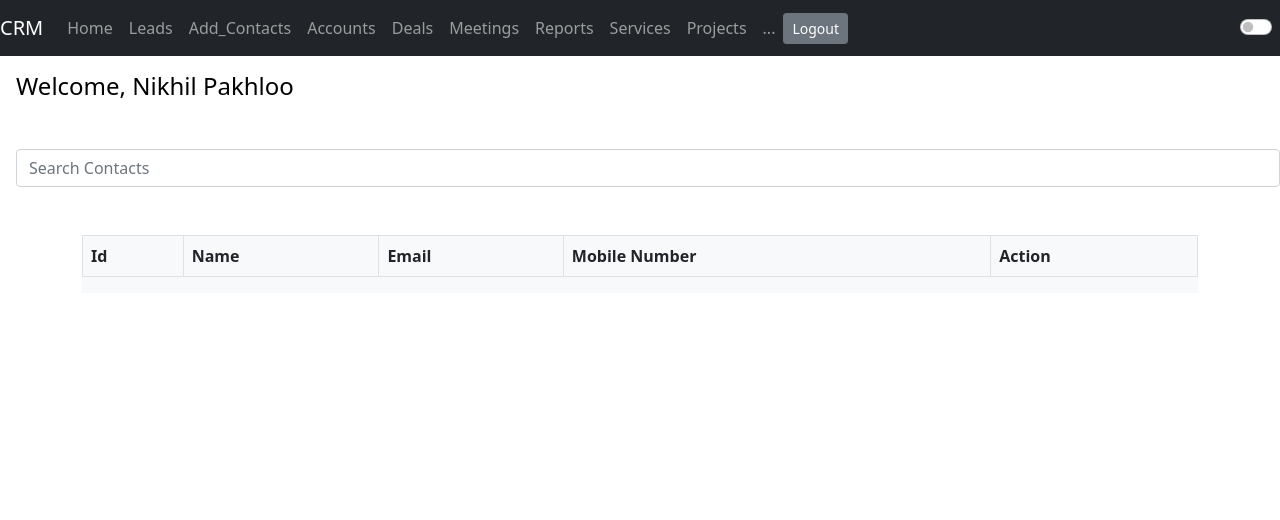
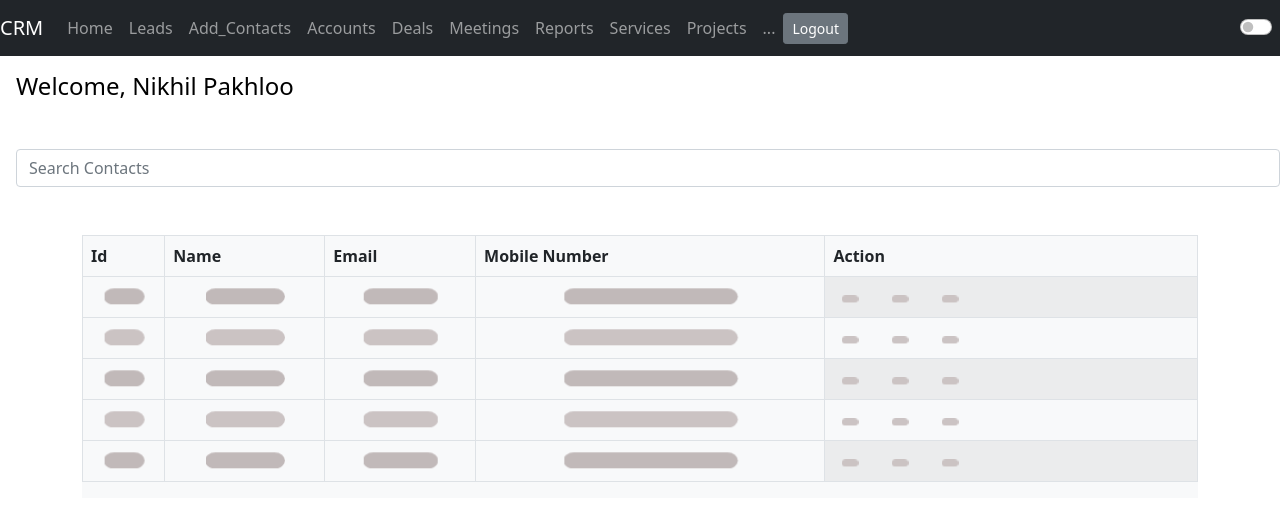
Before and after one commit to nikhilpakhloo/zohoCrmCrud, a React (Create React App) app: page /app in a window 1280 px wide. Shown: the top 520 px of the page. Built offline with nearby package versions, Linux system fonts and the light colour scheme.

Commit message:
Added loading ui

```diff
--- a/package.json
+++ b/package.json
@@ -3,6 +3,7 @@
   "version": "0.1.0",
   "private": true,
   "dependencies": {
+    "@reduxjs/toolkit": "^1.9.5",
     "@testing-library/jest-dom": "^5.17.0",
     "@testing-library/react": "^13.4.0",
     "@testing-library/user-event": "^13.5.0",
@@ -15,8 +16,11 @@
     "react": "^18.2.0",
     "react-bootstrap": "^2.8.0",
     "react-dom": "^18.2.0",
+    "react-loading-skeleton": "^3.3.1",
     "react-modal": "^3.16.1",
+    "react-redux": "^8.1.2",
     "react-scripts": "5.0.1",
+    "redux": "^4.2.1",
     "web-vitals": "^2.1.4"
   },
   "scripts": {
--- a/src/Components/Dashboard.jsx
+++ b/src/Components/Dashboard.jsx
@@ -2,12 +2,15 @@ import axios from 'axios';
 import React, { useEffect, useState } from 'react';
 import ReactModal from 'react-modal';
 import { Pagination } from 'react-bootstrap';
+import '../index.css'
+
 ReactModal.setAppElement('#root');
 
 const node_url = 'http://localhost:5000';
 
 export default function Dashboard({ mode }) {
     const [data, setData] = useState([]);
+    const [loading, setLoading] = useState(true);
     const [selectedContact, setSelectedContact] = useState(null);
     const [modalIsOpen, setModalIsOpen] = useState(false);
     const [editMode, setEditMode] = useState(false);
@@ -18,6 +21,7 @@ export default function Dashboard({ mode }) {
     // -------------------------------------fetching-data from node server---------------------------------------------------------
 
     useEffect(() => {
+        setTimeout(() => {
             fetch(node_url)
                 .then((response) => {
                     if (!response.ok) {
@@ -27,11 +31,13 @@ export default function Dashboard({ mode }) {
                 })
                 .then((responseData) => {
                     setData(responseData.data);
+                    setLoading(false);
                     console.log("fetched data", responseData);
                 })
                 .catch((error) => {
                     console.error(error);
                 });
+        }, 3000);
     }, []);
 
 
@@ -170,6 +176,38 @@ export default function Dashboard({ mode }) {
                     onChange={(e) => setSearchQuery(e.target.value)}
                 />
             </div>
+            {loading ? (
+                <div className="container mt-5">
+                    <div className={`table-responsive bg-light`}>
+                        <table className="table table-striped table-bordered table-hover">
+                            <thead className="thead-dark">
+                                <tr>
+                                    <th>Id</th>
+                                    <th>Name</th>
+                                    <th>Email</th>
+                                    <th>Mobile Number</th>
+                                    <th>Action</th>
+                                </tr>
+                            </thead>
+                            <tbody>
+                                {[...new Array(5)].map((index) => (
+                                    <tr  key={index}>
+                                        <td className='animate-pulse'></td>
+                                        <td className='animate-pulse'></td>
+                                        <td className='animate-pulse'></td>
+                                        <td className='animate-pulse'></td>
+                                        <td>
+                                            <button className="btn btn-lg animate-pulse  " ></button>
+                                            <button className="btn ms-3 btn-lg animate-pulse " ></button>
+
+                                            <button className="btn ms-3 btn-lg animate-pulse"></button>
+                                        </td>
+                                    </tr>
+                                ))}
+                            </tbody>
+                        </table>
+                    </div>
+                </div>) : (
 
                 <div className="container mt-5">
                     <div className={`table-responsive bg-light`}>
@@ -202,6 +240,8 @@ export default function Dashboard({ mode }) {
                         </table>
                     </div>
                 </div>
+            )}
+
 
             <ReactModal
                 isOpen={modalIsOpen}
--- a/src/Components/ZohoLogin.jsx
+++ b/src/Components/ZohoLogin.jsx
@@ -1,5 +1,6 @@
 import React, { useState } from 'react';
-import {  useNavigate } from 'react-router-dom';
+import { useNavigate } from 'react-router-dom';
+
 
 const ZohoLogin = () => {
   const [email, setEmail] = useState('');
@@ -16,26 +17,38 @@ const ZohoLogin = () => {
     setPassword(e.target.value);
   };
 
+  //----------------------------------getAuth from node server---------------------------------------------------
+
   const handleSubmit = async (e) => {
     e.preventDefault();
 
     try {
-      const expectedEmail = "nikhilpakhloo@gmail.com";
-      const expectedPassword = "nikhil";
 
-      if (email === expectedEmail && password === expectedPassword) {
-        setLoggedIn(true);
+      const response = await fetch('http://localhost:5000/authenticate', {
+        method: 'POST',
+        headers: {
+          'Content-Type': 'application/json',
+        },
+        body: JSON.stringify({ email, password }),
+      });
+
+      if (response.ok) {
+        setLoggedIn(true)
         navigate('/app');
       } else {
 
         alert('Invalid credentials. Please try again.');
       }
     } catch (error) {
-
       console.error('Error:', error);
       alert('An error occurred while logging in. Please try again later.');
     }
   };
+  const handlelogout = () => {
+    setLoggedIn(false);
+    navigate('/app')
+  }
+
 
 
   return (
--- a/src/index.css
+++ b/src/index.css
@@ -6,3 +6,24 @@
     background-color: black;
     height: 100vh;
 }
+@keyframes pulse {
+    0% {
+      transform: scale(0.5, 0.5);
+      background-color: rgb(116, 110, 110);
+    }
+    50% {
+      transform: scale(0.5, 0.4);
+      background-color: rgb(203, 195, 195);
+    }
+    100% {
+      transform: scale(0.5, 0.5);
+      background-color: rgb(168, 159, 159);
+    }
+  }
+
+  .animate-pulse {
+    animation: pulse 1s infinite;
+    border-radius: 25px;
+
+
+  }
--- a/src/index.js
+++ b/src/index.js
@@ -1,6 +1,7 @@
 import React from 'react';
 import ReactDOM from 'react-dom/client';
 import './index.css';
+
 
 
 import Dashboard from './Components/Dashboard';
@@ -8,10 +9,12 @@ import { BrowserRouter, Routes, Route } from 'react-router-dom';
 import AddForm from './Components/AddForm';
 import App from './App';
 import ZohoLogin from './Components/ZohoLogin';
+import { Provider } from 'react-redux';
 const root = ReactDOM.createRoot(document.getElementById('root'));
 root.render(
 
   <React.StrictMode>
+
     <BrowserRouter>
         <Routes>
           <Route index element={<ZohoLogin />} />
@@ -24,5 +27,6 @@ root.render(
 
 
     </BrowserRouter>
+
   </React.StrictMode>
 );
```
Also changed, not shown: src/server.js (+18 -0 lines), 1 other file (tests, documents, lock files or other folders). Lines whose indentation alone changed are shown as unchanged.
